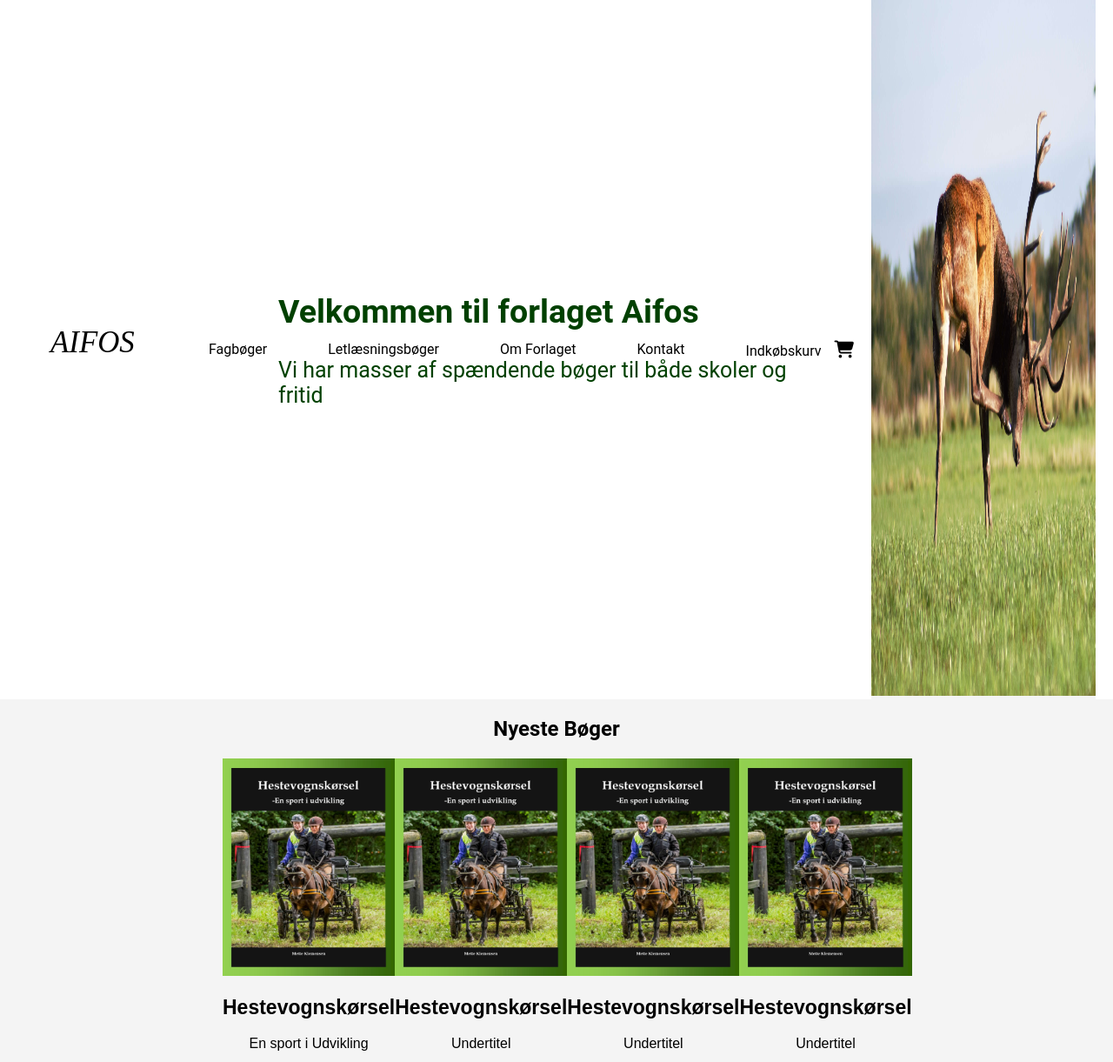
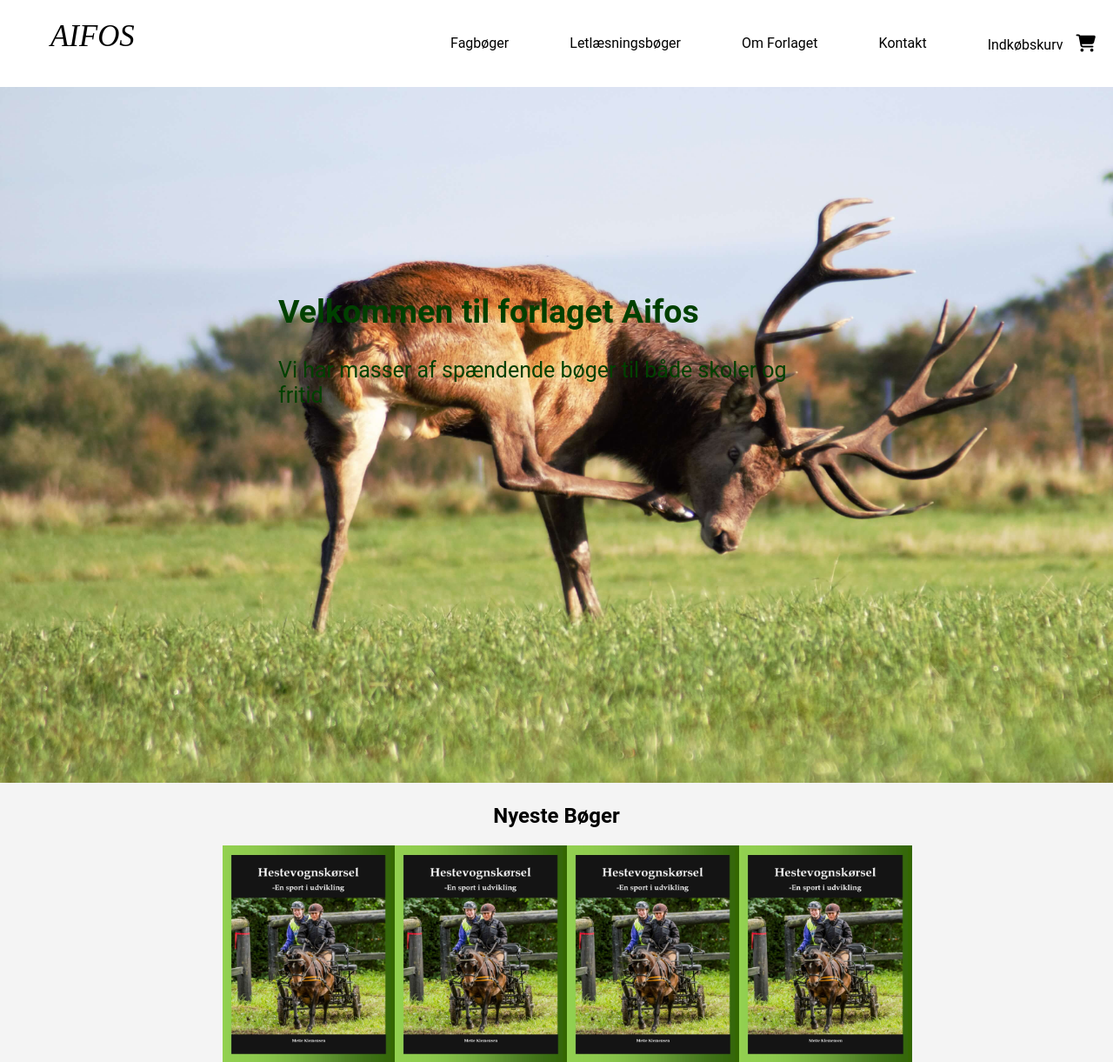
Before and after one commit to jona1411/ForlagetAifos, a web app: file Index.html in a window 1280 px wide. Shown: the top 1221 px of the page at 87% size. Run offline with its HTML, style and script files only (its server is not run), Linux system fonts and the light colour scheme; some libraries are stand-ins or nearby versions.

Commit message:
Minor changes to some of the design

```diff
--- a/CSS/style.css
+++ b/CSS/style.css
@@ -243,7 +243,6 @@ input[type=text], select, textarea {
   resize: vertical;
 }
 
-/* Style the submit button with a specific background color etc */
 input[type=submit] {
   background-color: white;
   color: Black;
@@ -253,12 +252,10 @@ input[type=submit] {
   cursor: pointer;
 }
 
-/* When moving the mouse over the submit button, add a darker green color */
 input[type=submit]:hover {
   opacity: 0.5;
 }
 
-/* Add a background color and some padding around the form */
 .container {
   border-radius: 5px;
   background-color: #f2f2f2;
--- a/Index.html
+++ b/Index.html
@@ -11,6 +11,7 @@
 </head>
 <body>
 <main>
+    <header>
     <nav class="nav">
         <div class="nav--logo">
             <a href="Index.html">
@@ -26,11 +27,9 @@
         </div>
         <div class="nav--Mobile">
             <div class="nav--Mobile--topnav">
-                <!-- "Hamburger menu" / "Bar icon" to toggle the navigation links -->
                 <a href="javascript:void(0);" class="icon" onclick="myFunction()">
                     <i class="fa fa-bars"></i>
                 </a>
-                <!-- Navigation links (hidden by default) -->
                 <div id="myLinks">
                   <a href="#news">News</a>
                   <a href="#contact">Contact</a>
@@ -39,14 +38,15 @@
 
               </div>
         </div>
-    </div>
-    <div class="MainImage">
+    </nav>
+</header>
+    <section class="MainImage">
         <img src="Images/DSC03840.JPG" alt="welcome image">
         <div class="centered">
             <h1>Velkommen til forlaget Aifos</h1>
             <p>Vi har masser af spændende bøger til både skoler og fritid</p>
         </div>
-    </nav>
+    </section>
 
 <Section class="wrapper">
         <h1>Nyeste Bøger</h1>
```
Also changed, not shown: CSS/style.scss (+4 -3 lines), Images/800px_COLOURBOX2789470.jpg (added), 1 other file.
